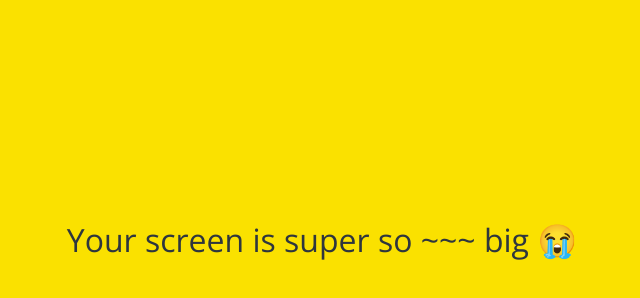
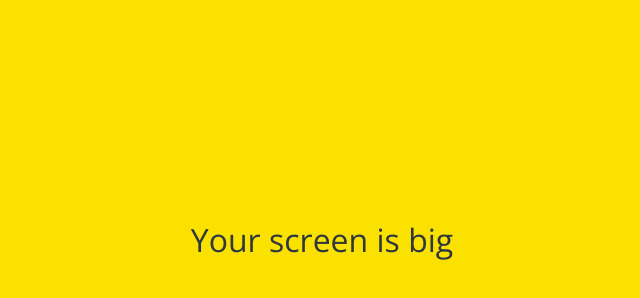
Before and after one commit to maark1106/kokoa-clone-2023, a plain HTML site: page friends.html in a window 1280 px wide. Shown: the part 160-458 px from the top of the page, without its empty margins (318-958 px from the left). Drawn offline with nearby package versions, Linux system fonts and the light colour scheme.

Commit message:
Update friends.html

```diff
--- a/friends.html
+++ b/friends.html
@@ -107,7 +107,7 @@
     </div>
 
     <div id="no-mobile">
-      <span>Your screen is super so ~~~ big 😭</span>
+      <span>Your screen is big</span>
     </div>
 
     <script
```
